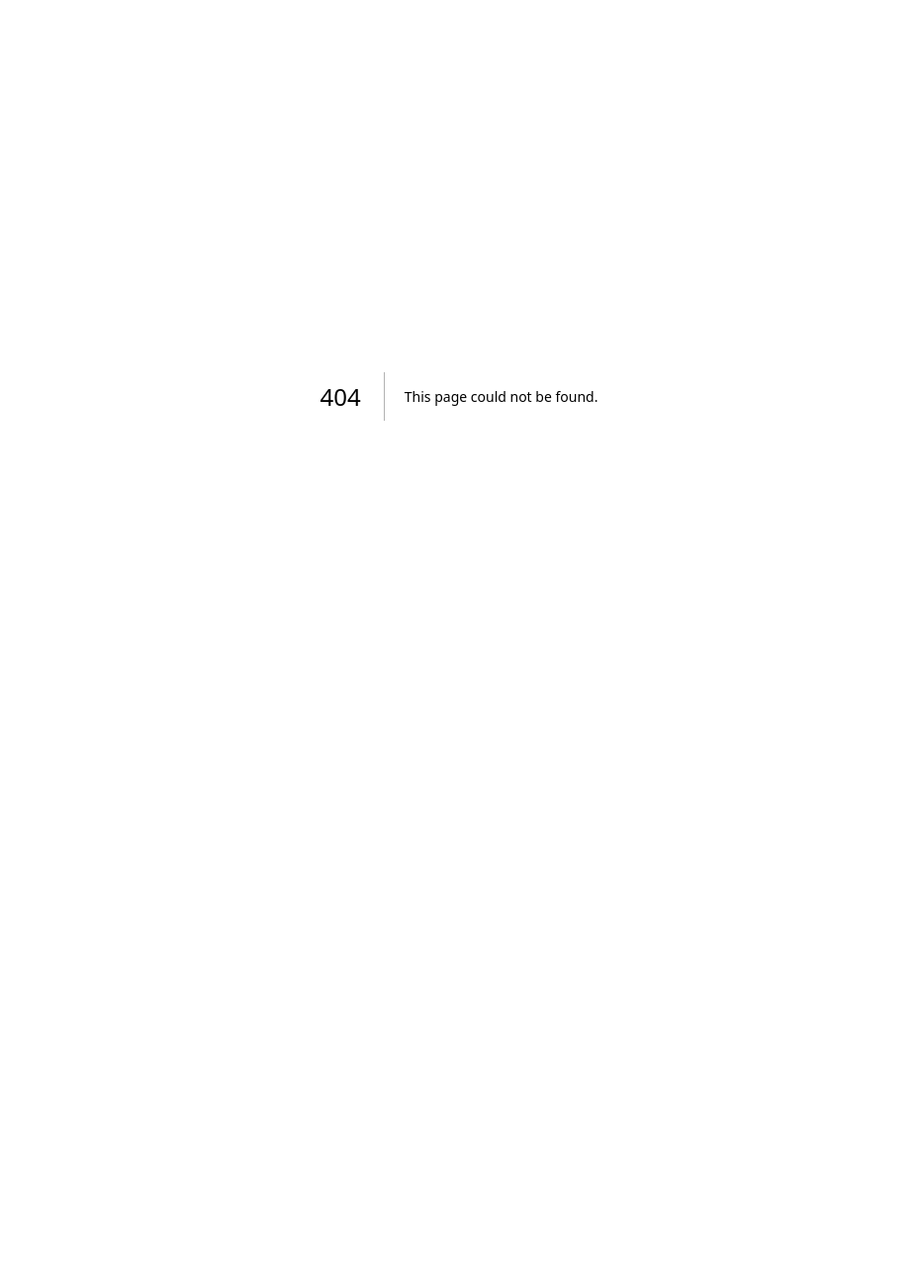
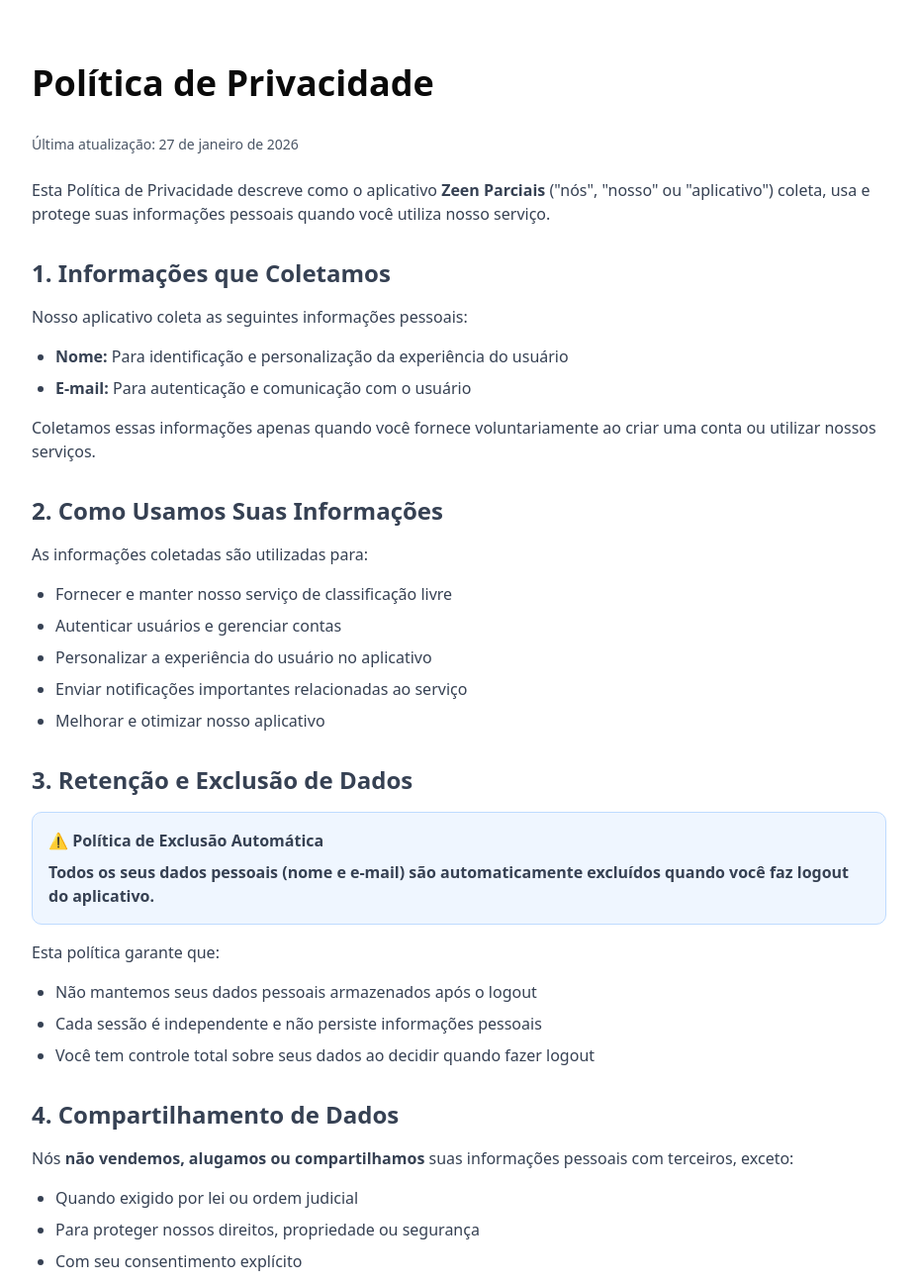
Before and after one commit to clizioguedes/devzeen.io, a Next.js app: page /zeen-parciais-privacy-policy in a window 1280 px wide. Before the commit this address had no page. Shown: the top 1297 px of the page at 99% size, without its empty margins (176-1103 px from the left). Before the commit the page ends 800 px from the top, so only its background shows below. Built offline with nearby package versions, Linux system fonts and the light colour scheme.

Commit message:
feat: add Privacy Policy page with comprehensive data handling information

```diff
--- /dev/null
+++ b/app/zeen-parciais-privacy-policy/page.tsx
@@ -0,0 +1,185 @@
+import { Metadata } from 'next';
+
+export const metadata: Metadata = {
+  title: 'Política de Privacidade - Zeen Parciais',
+  description: 'Política de privacidade do aplicativo Zeen Parciais',
+};
+
+export default function PrivacyPolicyPage() {
+  return (
+    <div className="container mx-auto px-4 py-16 max-w-4xl">
+      <h1 className="text-4xl font-bold mb-8">Política de Privacidade</h1>
+
+      <div className="space-y-8 text-gray-700 dark:text-gray-300">
+        <section>
+          <p className="text-sm text-gray-600 dark:text-gray-400 mb-6">
+            Última atualização: 27 de janeiro de 2026
+          </p>
+          <p className="mb-4">
+            Esta Política de Privacidade descreve como o aplicativo <strong>Zeen Parciais</strong> (&quot;nós&quot;, &quot;nosso&quot; ou &quot;aplicativo&quot;)
+            coleta, usa e protege suas informações pessoais quando você utiliza nosso serviço.
+          </p>
+        </section>
+
+        <section>
+          <h2 className="text-2xl font-semibold mb-4">1. Informações que Coletamos</h2>
+          <p className="mb-4">
+            Nosso aplicativo coleta as seguintes informações pessoais:
+          </p>
+          <ul className="list-disc pl-6 space-y-2">
+            <li><strong>Nome:</strong> Para identificação e personalização da experiência do usuário</li>
+            <li><strong>E-mail:</strong> Para autenticação e comunicação com o usuário</li>
+          </ul>
+          <p className="mt-4">
+            Coletamos essas informações apenas quando você fornece voluntariamente ao criar uma conta ou utilizar nossos serviços.
+          </p>
+        </section>
+
+        <section>
+          <h2 className="text-2xl font-semibold mb-4">2. Como Usamos Suas Informações</h2>
+          <p className="mb-4">
+            As informações coletadas são utilizadas para:
+          </p>
+          <ul className="list-disc pl-6 space-y-2">
+            <li>Fornecer e manter nosso serviço de classificação livre</li>
+            <li>Autenticar usuários e gerenciar contas</li>
+            <li>Personalizar a experiência do usuário no aplicativo</li>
+            <li>Enviar notificações importantes relacionadas ao serviço</li>
+            <li>Melhorar e otimizar nosso aplicativo</li>
+          </ul>
+        </section>
+
+        <section>
+          <h2 className="text-2xl font-semibold mb-4">3. Retenção e Exclusão de Dados</h2>
+          <div className="bg-blue-50 dark:bg-blue-900/20 border border-blue-200 dark:border-blue-800 rounded-lg p-4 mb-4">
+            <p className="font-semibold mb-2">⚠️ Política de Exclusão Automática</p>
+            <p>
+              <strong>Todos os seus dados pessoais (nome e e-mail) são automaticamente excluídos quando você faz logout do aplicativo.</strong>
+            </p>
+          </div>
+          <p className="mb-4">
+            Esta política garante que:
+          </p>
+          <ul className="list-disc pl-6 space-y-2">
+            <li>Não mantemos seus dados pessoais armazenados após o logout</li>
+            <li>Cada sessão é independente e não persiste informações pessoais</li>
+            <li>Você tem controle total sobre seus dados ao decidir quando fazer logout</li>
+          </ul>
+        </section>
+
+        <section>
+          <h2 className="text-2xl font-semibold mb-4">4. Compartilhamento de Dados</h2>
+          <p className="mb-4">
+            Nós <strong>não vendemos, alugamos ou compartilhamos</strong> suas informações pessoais com terceiros, exceto:
+          </p>
+          <ul className="list-disc pl-6 space-y-2">
+            <li>Quando exigido por lei ou ordem judicial</li>
+            <li>Para proteger nossos direitos, propriedade ou segurança</li>
+            <li>Com seu consentimento explícito</li>
+          </ul>
+        </section>
+
+        <section>
+          <h2 className="text-2xl font-semibold mb-4">5. Segurança dos Dados</h2>
+          <p className="mb-4">
+            Implementamos medidas de segurança técnicas e organizacionais apropriadas para proteger suas informações pessoais contra:
+          </p>
+          <ul className="list-disc pl-6 space-y-2">
+            <li>Acesso não autorizado</li>
+            <li>Alteração, divulgação ou destruição não autorizada</li>
+            <li>Perda acidental</li>
+          </ul>
+          <p className="mt-4">
+            Embora nos esforcemos para proteger seus dados, nenhum método de transmissão pela internet ou armazenamento eletrônico é 100% seguro.
+          </p>
+        </section>
+
+        <section>
+          <h2 className="text-2xl font-semibold mb-4">6. Gratuidade do Serviço</h2>
+          <p>
+            Este aplicativo é <strong>totalmente gratuito</strong>. Não cobramos taxas de uso e não monetizamos seus dados pessoais.
+          </p>
+        </section>
+
+        <section>
+          <h2 className="text-2xl font-semibold mb-4">7. Cookies e Tecnologias Similares</h2>
+          <p className="mb-4">
+            Nosso aplicativo pode utilizar cookies e tecnologias similares para:
+          </p>
+          <ul className="list-disc pl-6 space-y-2">
+            <li>Manter sua sessão ativa durante o uso</li>
+            <li>Melhorar a funcionalidade do aplicativo</li>
+            <li>Analisar padrões de uso (de forma anônima)</li>
+          </ul>
+          <p className="mt-4">
+            Importante: Os cookies de sessão também são removidos após o logout.
+          </p>
+        </section>
+
+        <section>
+          <h2 className="text-2xl font-semibold mb-4">8. Direitos do Usuário</h2>
+          <p className="mb-4">
+            Você tem os seguintes direitos em relação aos seus dados pessoais:
+          </p>
+          <ul className="list-disc pl-6 space-y-2">
+            <li><strong>Acesso:</strong> Solicitar uma cópia dos dados que mantemos sobre você</li>
+            <li><strong>Retificação:</strong> Corrigir dados imprecisos ou incompletos</li>
+            <li><strong>Exclusão:</strong> Solicitar a exclusão de seus dados (realizada automaticamente no logout)</li>
+            <li><strong>Portabilidade:</strong> Receber seus dados em formato estruturado</li>
+            <li><strong>Oposição:</strong> Opor-se ao processamento de seus dados</li>
+          </ul>
+        </section>
+
+        <section>
+          <h2 className="text-2xl font-semibold mb-4">9. Privacidade de Crianças</h2>
+          <p>
+            Nosso aplicativo não é direcionado a menores de 13 anos. Não coletamos conscientemente informações pessoais de crianças.
+            Se você acredita que uma criança nos forneceu informações pessoais, entre em contato conosco para que possamos tomar as medidas apropriadas.
+          </p>
+        </section>
+
+        <section>
+          <h2 className="text-2xl font-semibold mb-4">10. Alterações nesta Política</h2>
+          <p className="mb-4">
+            Podemos atualizar nossa Política de Privacidade periodicamente. Notificaremos você sobre quaisquer alterações:
+          </p>
+          <ul className="list-disc pl-6 space-y-2">
+            <li>Publicando a nova Política de Privacidade nesta página</li>
+            <li>Atualizando a data de &quot;Última atualização&quot; no topo desta política</li>
+            <li>Enviando uma notificação por e-mail (quando apropriado)</li>
+          </ul>
+          <p className="mt-4">
+            Recomendamos que você revise esta Política de Privacidade periodicamente para se manter informado sobre como estamos protegendo suas informações.
+          </p>
+        </section>
+
+        <section>
+          <h2 className="text-2xl font-semibold mb-4">11. Legislação Aplicável</h2>
+          <p>
+            Esta Política de Privacidade está em conformidade com a Lei Geral de Proteção de Dados (LGPD - Lei nº 13.709/2018)
+            e outras legislações aplicáveis de proteção de dados.
+          </p>
+        </section>
+
+        <section>
+          <h2 className="text-2xl font-semibold mb-4">12. Contato</h2>
+          <p className="mb-4">
+            Se você tiver dúvidas, preocupações ou solicitações relacionadas a esta Política de Privacidade ou ao tratamento de seus dados pessoais,
+            entre em contato conosco através de:
+          </p>
+          <div className="bg-gray-100 dark:bg-gray-800 rounded-lg p-4">
+            <p className="mb-2"><strong>E-mail:</strong> clizioguedes@devzeen.io</p>
+            <p><strong>Responsável pela Proteção de Dados:</strong> Clizio Guedes</p>
+          </div>
+        </section>
+
+        <section className="border-t pt-6 mt-8">
+          <p className="text-sm text-gray-600 dark:text-gray-400">
+            Ao utilizar o aplicativo Zeen Parciais, você concorda com esta Política de Privacidade.
+            Se você não concordar com qualquer parte desta política, por favor, não utilize nosso aplicativo.
+          </p>
+        </section>
+      </div>
+    </div>
+  );
+}
```
